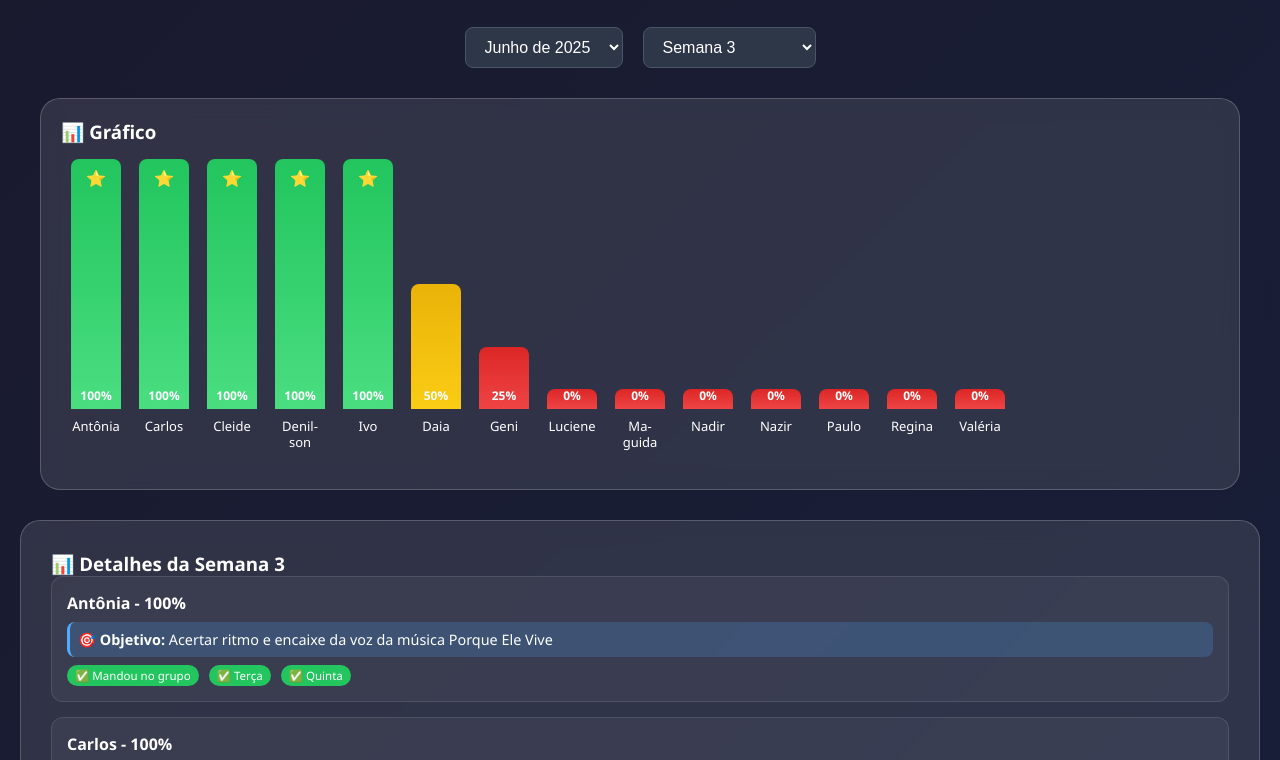
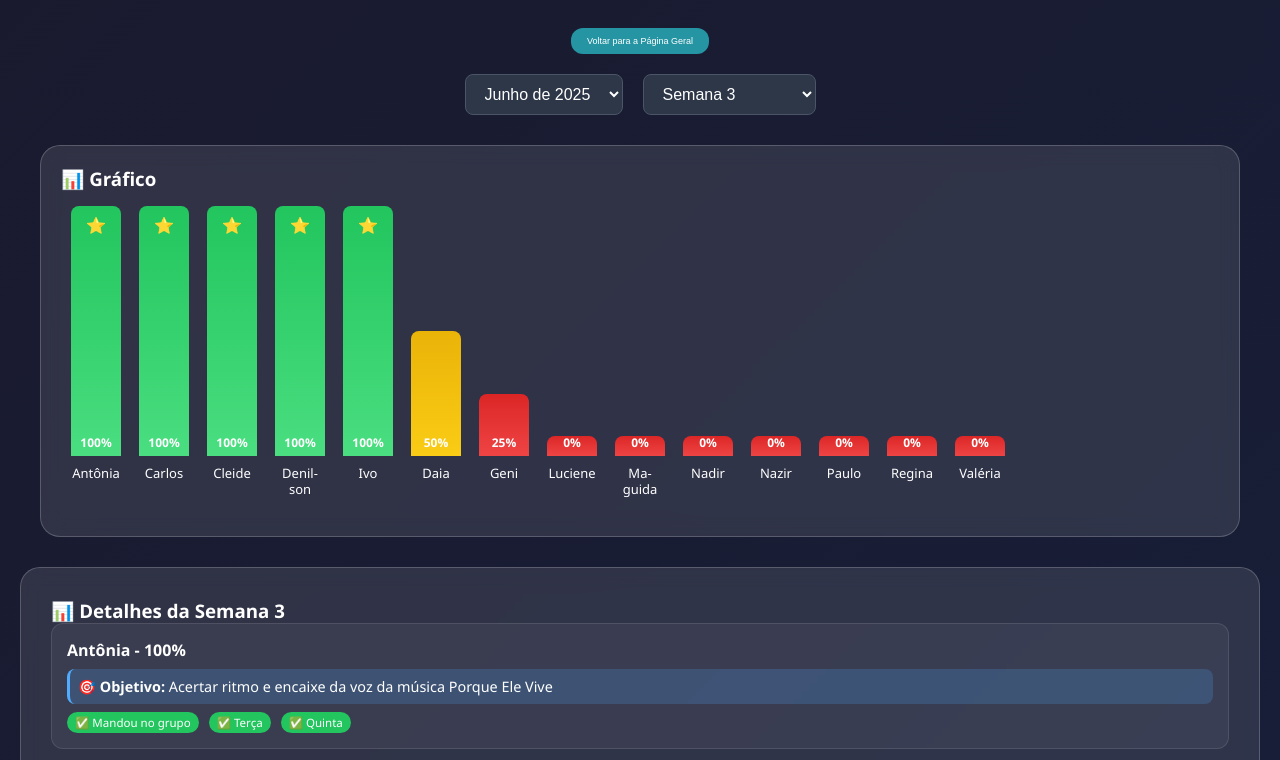
Before and after one commit to gabrielalmeidac3/parede_vd40, a plain HTML site: page aluno.html in a window 1280 px wide. Shown: the part 165-925 px from the top of the page. Drawn offline with Linux system fonts and the light colour scheme.

Commit message:
Atualização automática via script

```diff
--- a/aluno.html
+++ b/aluno.html
@@ -13,7 +13,25 @@
             <h1><span class="gradient-text">Parede da Vitória - VD40</span><span class="no-gradient">🎸</span></h1>
             <p>Acompanhe o progresso dos alunos semana a semana</p>
         </div>
-
+        <div style="margin-top: 10px; margin-bottom: 20px; text-align: center;">
+            <a href="https://gabrielalmeidac3.github.io/musicas_violao/fechado_geral2.html">
+                <button style="
+                    display: inline-block;
+                    padding: 8px 16px;
+                    font-size: 9px;
+                    color: white;
+                    background: #2594a3;
+                    border-radius: 12px;
+                    text-decoration: none;
+                    text-align: center;
+                    transition: background 0.3s;
+                    border: none;
+                    cursor: pointer;
+                ">
+                    Voltar para a Página Geral
+                </button>
+            </a>
+        </div>
         <div class="controls">
             <select id="monthSelect">
                 <!-- Meses carregados via JavaScript -->
```
